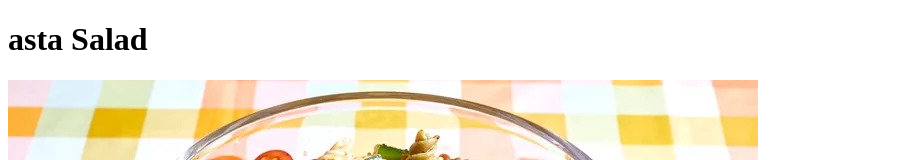
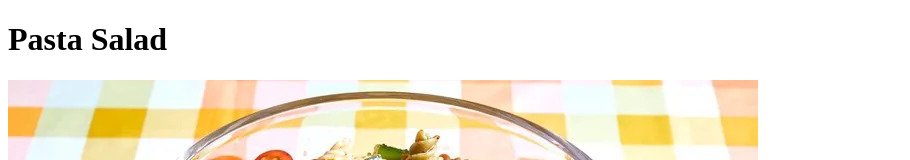
Before and after one commit to muneib/odin-recipes, a plain HTML site: page recipes/pasta-salad.html in a window 1280 px wide. Shown: the top 160 px of the page, without its empty margins (0-910 px from the left). Drawn offline with Linux system fonts and the light colour scheme.

Commit message:
Fix typo

```diff
--- a/recipes/pasta-salad.html
+++ b/recipes/pasta-salad.html
@@ -7,7 +7,7 @@
     <title>Pasta Salad Recipe</title>
 </head>
 <body>
-    <h1>asta Salad</h1>
+    <h1>Pasta Salad</h1>
     <img src="/images/pasta-salad.jpg" alt="Pasta Salad Image">
     <h2>Description</h2>
     <p>This pasta salad recipe was given to me by a dear friend many years ago, and I've been making it ever since! It's great for barbecues.</p>
```
